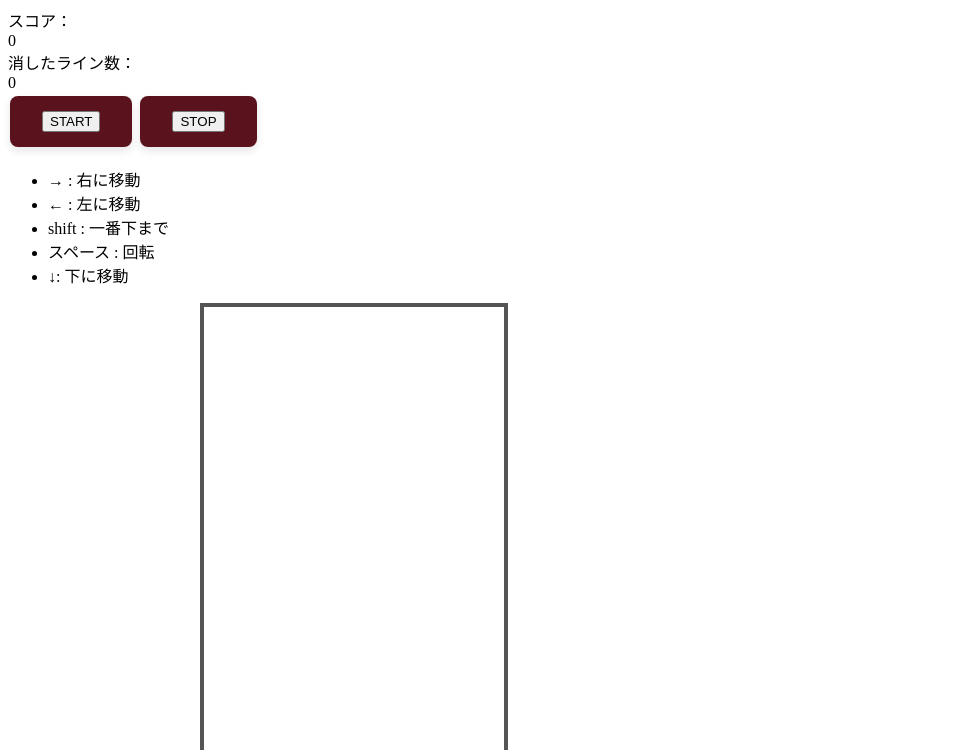
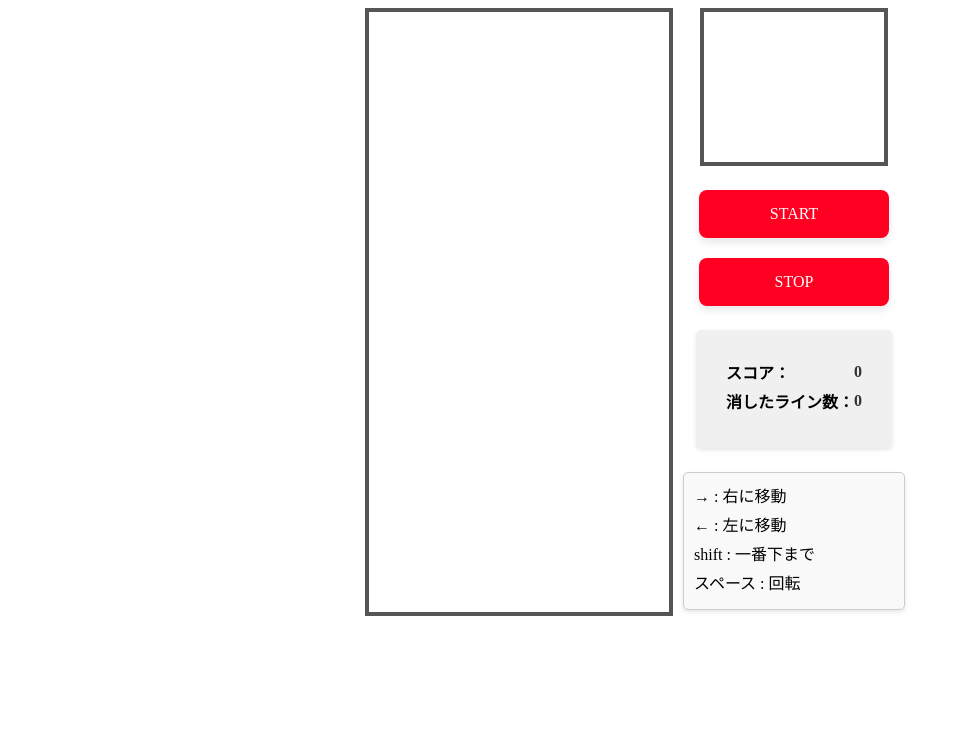
Before and after one commit to tetris-production/tetris, a plain HTML site: page tetrisdir/sakai/sakai.html in a window 1280 px wide. Shown: the part 81-831 px from the top of the page, without its empty margins (0-960 px from the left). After the commit the page ends 800 px from the top, so only its background shows below. Drawn offline with Linux system fonts and the light colour scheme.

Commit message:
css実装

```diff
--- a/tetrisdir/sakai/sakai.html
+++ b/tetrisdir/sakai/sakai.html
@@ -10,32 +10,42 @@
 
 <body>
   <h1>テトリス（酒井作成）</h1>
-  <div class="drawInfo">
-    <div>スコア：</div>
-    <div id="score-count">0</div>
-    <div>消したライン数：</div>
-    <div id="line-count">0</div>
+  <div class="game-field">
+    <div class="can">
+      <canvas id="can"></canvas>
+    </div>
+    <div class="sub-field">
+      <div class="next">
+        <canvas id="next"></canvas>
       </div>
       <div class="button">
         <span class="game-button" id="start-button">
-      <button type="button" id="text">START</button>
+          <a type="button" id="text">START</a>
         </span>
         <span class="game-button" id="stop-button">
-      <button type="button" id="action"> STOP </button>
+          <a type="button" id="action"> STOP </a>
         </span>
       </div>
-  <div>
+      <div class="drawInfo">
+        <ul>
+          <li>スコア：</li>
+          <li id="score-count">0</li>
+        </ul>
+        <ul>
+          <li>消したライン数：</li>
+          <li id="line-count">0</li>
+        </ul>
+      </div>
+      <div class="key">
         <ul>
           <li>→ : 右に移動</li>
           <li>← : 左に移動</li>
           <li>shift : 一番下まで</li>
           <li>スペース : 回転</li>
-      <li>↓: 下に移動</li>
         </ul>
       </div>
-
-  <canvas id="next"></canvas>
-  <canvas id="can"></canvas>
+    </div>
+  </div>
 
   <script src="sakai.js"></script>
 
--- a/tetrisdir/sakai/style.css
+++ b/tetrisdir/sakai/style.css
@@ -1,8 +1,42 @@
+body {
+  width: 800px;
+  margin: auto;
+}
+
+h1 {
+  display: flex;
+  justify-content: center;
+}
+
+.game-field {
+  display: flex;
+  justify-content: center;
+}
+
+.sub-field {
+  display: flex;
+  flex-flow: column;
+  justify-content: space-between;
+  align-items: center;
+}
+
+.button {
+  display: flex;
+  flex-flow: column;
+}
+
+.next {
+  display: flex;
+  justify-content: center;
+  margin: 0 10px 0 10px;
+}
+
 .game-button {
-  background-color: #5a131c; /* Green */
+  width: 150px;
+  background-color: #ff0022;
   border: none;
   color: white;
-      padding: 15px 32px;
+  padding: 15px 20px;
   text-align: center;
   text-decoration: none;
   display: inline-block;
@@ -12,6 +46,7 @@
   border-radius: 8px;
   box-shadow: 0 4px 8px rgba(0, 0, 0, 0.1);
   transition: background-color 0.3s;
+  margin: 10px;
 }
 
 /* マウスがボタンに乗った時のスタイル */
@@ -25,3 +60,55 @@
   box-shadow: 0 2px 4px rgba(0, 0, 0, 0.1);
   transform: translateY(2px);
 }
+
+.drawInfo {
+  background-color: #f0f0f0;
+  border-radius: 5px;
+  padding: 30px;
+  box-shadow: 0 2px 4px rgba(0, 0, 0, 0.1);
+}
+
+.drawInfo ul {
+  list-style: none;
+  padding: 0;
+  margin: 0;
+  display: flex;
+  flex-direction: row;
+  justify-content: space-between;
+  align-items: center;
+}
+
+.drawInfo li {
+  margin-bottom: 5px;
+}
+
+.drawInfo li:first-child {
+  font-weight: bold;
+}
+
+#score-count,
+#line-count {
+  font-weight: bold;
+  color: #333;
+}
+
+.key {
+  background-color: #f9f9f9;
+  border: 1px solid #ccc;
+  border-radius: 5px;
+  margin: 10px;
+  padding: 10px;
+  box-shadow: 0 2px 4px rgba(0, 0, 0, 0.1);
+  width: 200px;
+  /* キーリストの幅を適切なサイズに設定 */
+}
+
+.key ul {
+  list-style: none;
+  padding: 0;
+  margin: 0;
+}
+
+.key li {
+  margin-bottom: 5px;
+}
```
Lines whose indentation alone changed are shown as unchanged.
